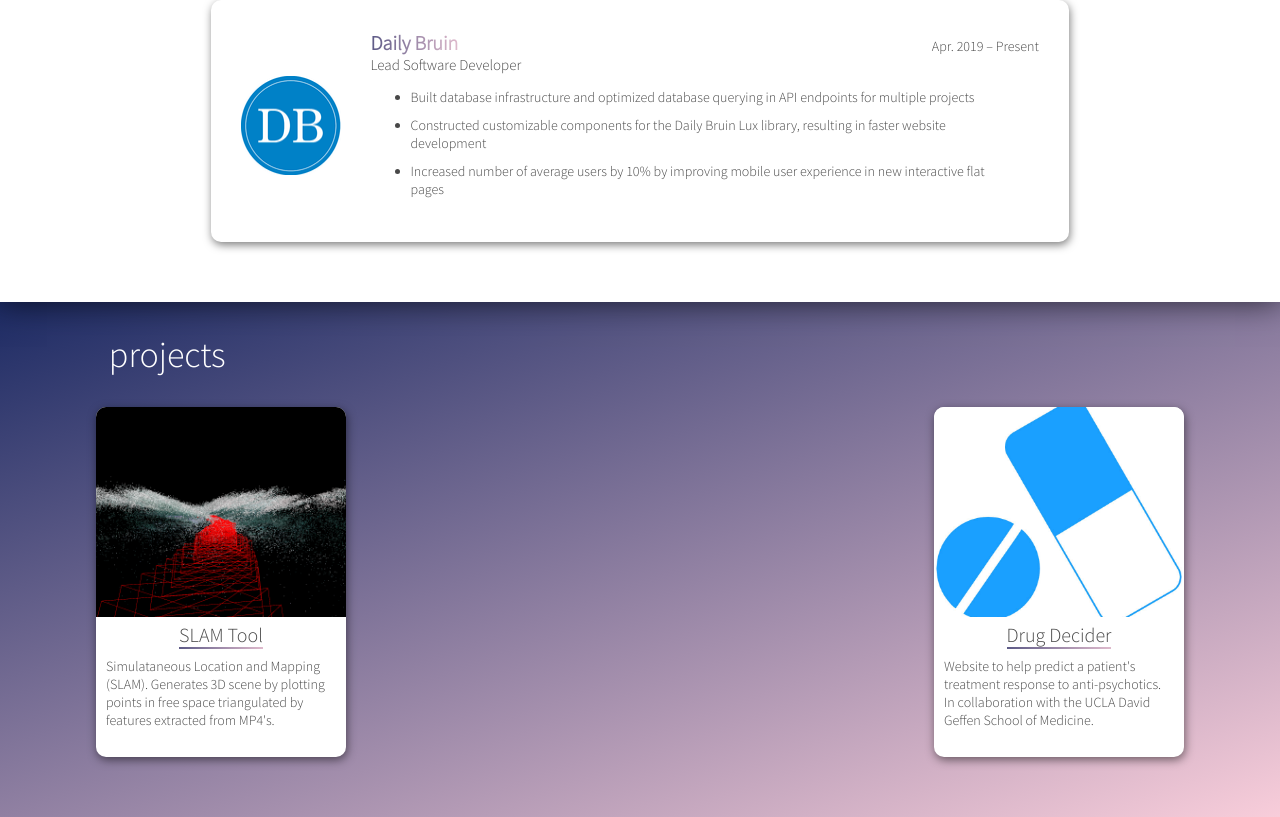
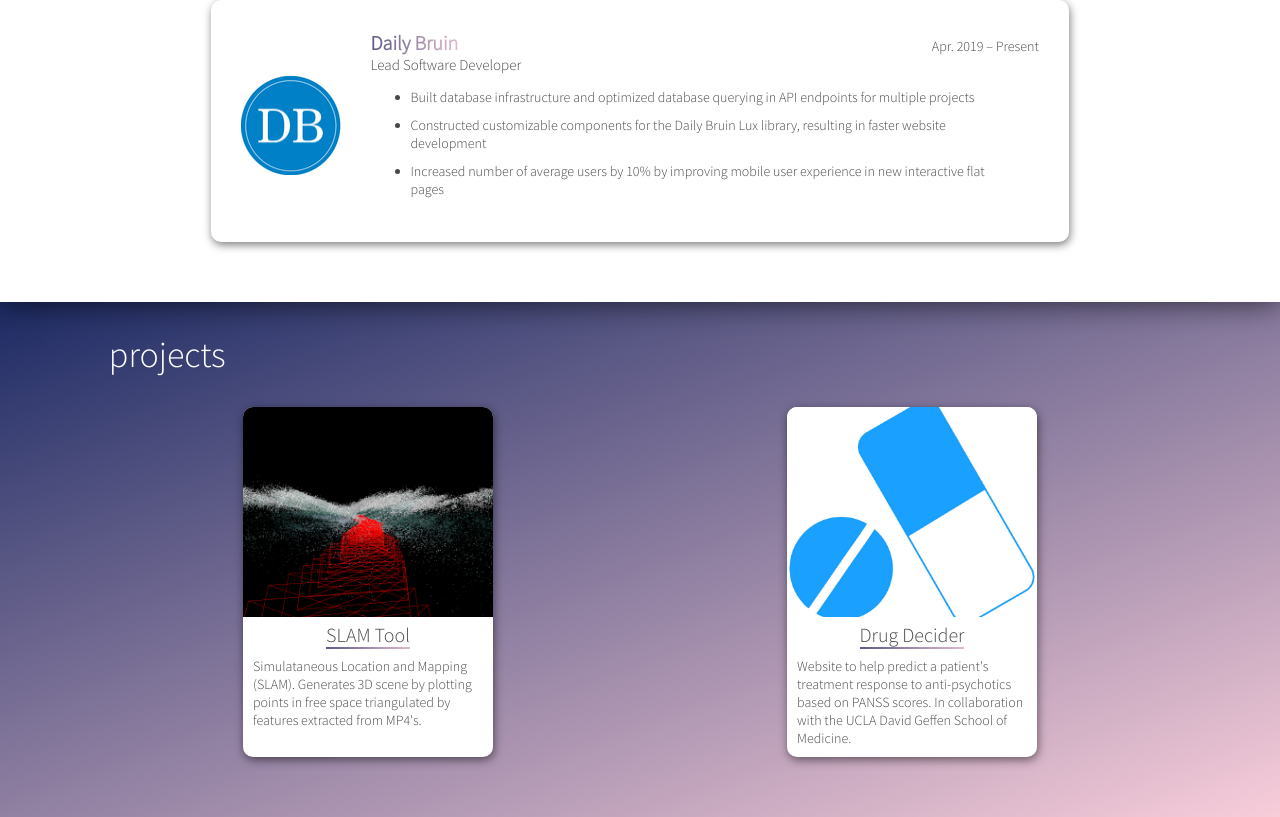
Before and after one commit to thenry3/personal-site, a React (Create React App) app: page / in a window 1280 px wide. Shown: the part 1302-2119 px from the top of the page. Built offline with nearby package versions, Linux system fonts and the light colour scheme.

Commit message:
shadow effects bolded on hover with project

```diff
--- a/src/assets/data.tsx
+++ b/src/assets/data.tsx
@@ -52,7 +52,7 @@
     title: "Drug Decider",
     pic: drugpic,
     desc:
-      "Website to help predict a patient's treatment response to anti-psychotics. In collaboration with the UCLA David Geffen School of Medicine.",
+      "Website to help predict a patient's treatment response to anti-psychotics based on PANSS scores. In collaboration with the UCLA David Geffen School of Medicine.",
     link: "https://drugdecider.org/",
   },
 ];
--- a/src/components/project.tsx
+++ b/src/components/project.tsx
@@ -11,8 +11,12 @@
   background: white;
   text-decoration: none;
   transition: 0.2s;
-  &:hover {
-    transform: translateY(-13px);
+  margin-bottom: 30px;
+  @media only screen and (min-width: 501px) {
+    &:hover {
+      transform: translateY(-13px);
+      box-shadow: rgba(0, 0, 0, 0.8) 1px 3px 13px;
+    }
   }
 `;
 
--- a/src/components/projsection.tsx
+++ b/src/components/projsection.tsx
@@ -11,7 +11,7 @@
   justify-content: center;
   flex-direction: column;
   align-items: center;
-  padding-bottom: 60px;
+  padding-bottom: 30px;
   padding-top: 30px;
   position: relative;
   background: linear-gradient(-200deg, #1d2b64, #f8cdda);
@@ -30,7 +30,7 @@
   display: flex;
   flex-wrap: wrap;
   width: 85%;
-  justify-content: space-between;
+  justify-content: space-around;
 `;
 
 export default class Projects extends React.Component {
--- a/src/pages/landing.tsx
+++ b/src/pages/landing.tsx
@@ -14,7 +14,7 @@
 
 const AdjElem = styled(Element)`
   position: relative;
-  bottom: 75px;
+  bottom: 60px;
 `;
 
 export default class LandingPage extends React.Component<
```
